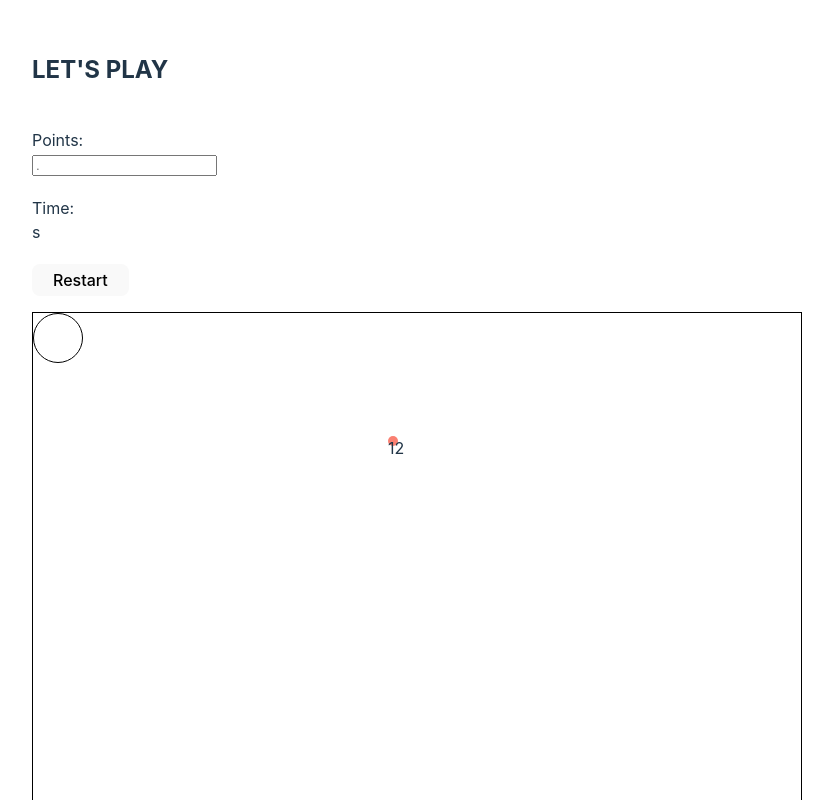
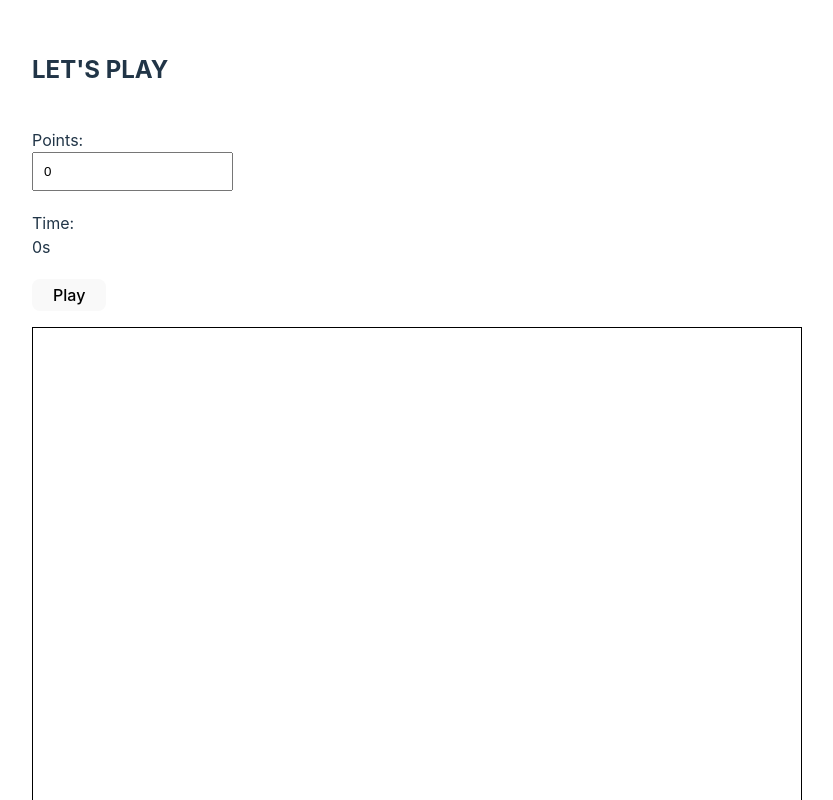
Before and after one commit to FatalMistake-hub/POINT_GAME, a React (Vite) app: page / in a window 1280 px wide. Shown: the top 800 px of the page, without its empty margins (0-833 px from the left). Built offline with nearby package versions, Linux system fonts and the light colour scheme.

Commit message:
update logic

```diff
--- a/src/App.tsx
+++ b/src/App.tsx
@@ -1,17 +1,35 @@
-import { useState } from 'react'
-import './App.css'
-import Header from './component/Header'
-import Container from './component/Container'
+import { useState } from "react";
+import "./App.css";
+import Container from "./component/Container";
+import Header from "./component/Header";
 
 function App() {
+  // const time = useRef()
+  const [point, setPoint] = useState<number>(0);
+  const [isSuccess, setIsSuccess] = useState<boolean>();
+  const [running, setRunning] = useState<boolean>(false);
+
   return (
     <>
       <div className="main">
-        <Header />
-        <Container />
+        <Header
+          point={point}
+          setPoint={setPoint}
+          isSuccess={isSuccess}
+          setIsSuccess={setIsSuccess}
+          running={running}
+          setRunning={setRunning}
+          />
+        <Container point={point}
+          isSuccess={isSuccess}
+          setIsSuccess={setIsSuccess}
+          setPoint={setPoint}
+          running={running}
+          setRunning={setRunning}
+          />
       </div>
     </>
-  )
+  );
 }
 
-export default App
+export default App;
--- a/src/component/Container/container.css
+++ b/src/component/Container/container.css
@@ -7,7 +7,7 @@
   margin-top: 1rem;
 }
 .point {
-  border: 1px solid black;
+  border: 1px solid #f9f9f9;
   width: 48px;
   height: 48px;
   border-radius: 50%;
--- a/src/component/Container/index.tsx
+++ b/src/component/Container/index.tsx
@@ -1,25 +1,75 @@
-import React from 'react'
+import React, { useEffect } from "react";
 import "./container.css";
-type Props = {}
+import { Point } from "../../types";
+type Props = {
+  point: number;
+  setPoint: React.Dispatch<React.SetStateAction<number>>;
+  isSuccess?: boolean;
+  setIsSuccess: React.Dispatch<React.SetStateAction<boolean | undefined>>;
+  running?: boolean;
+  setRunning: React.Dispatch<React.SetStateAction<boolean>>;
+};
+const POINT_SIZE = 48;
+export default function Container({
+  point,
+  setPoint,
+  isSuccess,
+  setIsSuccess,
+  running,
+  setRunning,
+}: Props) {
+  const [currentPoint, setCurrentPoint] = React.useState<number>(0);
+  const [pointList, setPointList] = React.useState<Point[]>([]);
+  const clearPoint = (value: number) => {
+    if (value !== currentPoint + 1) {
+      setIsSuccess(false);
+      return;
+    }
+    setCurrentPoint((prev) => prev + 1);
+    setPointList((prev) => prev.filter((point) => point.value !== value));
+    if (currentPoint + 1 === point) {
+      setIsSuccess(true);
+    }
+  };
 
-export default function Container({
-
-}: Props) {
+  const generateRandomPoint = () => {
+    const pointList: Point[] = [];
+    const containerHeight = 1024;
+    const containerWidth = 768;
+    const maxPositionX = containerWidth - POINT_SIZE;
+    const maxPositionY = containerHeight - POINT_SIZE;
+    for (let i = 0; i < point; i++) {
+      const x = Math.floor(Math.random() * maxPositionX);
+      const y = Math.floor(Math.random() * maxPositionY);
+      pointList.push({ x, y, value: i + 1 });
+    }
+    setPointList(pointList);
+  };
+  useEffect(() => {
+    setCurrentPoint(0);
+    point > 0 && generateRandomPoint();
+  }, [point]);
   return (
-    <div className='container'>
-      <div className="point">
-        <div className="point__element" style={
-          {
-            top: '123px',
-            left: '355px',
-            backgroundColor: 'salmon',
-            position: 'absolute',
-            width: '10px',
-            height: '10px',
-            borderRadius: '50%'
-          }
-        }>12</div>
-      </div>
+    <div className="container">
+      {pointList.map((point, index) => (
+        <div
+          key={point.value}
+          className="point"
+          style={{
+            top: `${point.y}px`,
+            left: `${point.x}px`,
+            backgroundColor: "salmon",
+            position: "absolute",
+            width: `${POINT_SIZE}px`,
+            height: `${POINT_SIZE}px`,
+            borderRadius: "50%",
+            zIndex: `${index + 1}`,
+          }}
+          onClick={() => clearPoint(point.value)}
+        >
+          {point.value}
+        </div>
+      ))}
     </div>
-  )
+  );
 }
--- a/src/component/Header/index.tsx
+++ b/src/component/Header/index.tsx
@@ -1,11 +1,46 @@
-import React from "react";
+import React, { useEffect, useState } from "react";
 import "./header.css";
-type Props = {};
+type Props = {
+  isSuccess?: boolean;
+  setIsSuccess: React.Dispatch<React.SetStateAction<boolean | undefined>>;
+  running?: boolean;
+  setRunning: React.Dispatch<React.SetStateAction<boolean>>;
+  point: number;
+  setPoint: React.Dispatch<React.SetStateAction<number>>;
+};
 
-export default function Header({}: Props) {
+export default function Header({
+  point,
+  setPoint,
+  isSuccess,
+  setIsSuccess,
+  running,
+  setRunning,
+}: Props) {
+  const [timing, setTiming] = useState<number>(0);
+  function getGameMessage() {
+    if (isSuccess === undefined) {
+      return "LET'S PLAY";
+    }
+    return isSuccess ? "You win" : "Game over";
+  }
+  useEffect(() => {
+    if (!running) {
+      setTiming(0);
+    }
+    let interval: number | undefined;
+    if (running) {
+      interval = setInterval(() => {
+        setTiming((prev) => prev + 1);
+      }, 1000);
+    } else {
+      clearInterval(interval);
+    }
+    return () => clearInterval(interval);
+  }, [running,isSuccess]);
   return (
     <div className="header">
-      <h2 className="header__tittle">LET'S PLAY</h2>
+      <h2 className="header__tittle">{getGameMessage()}</h2>
       <div className="header__config">
         <div className="header__config-label">
           <span>Points:</span>
@@ -13,8 +48,13 @@ export default function Header({}: Props) {
         <div className="header__config-input">
           <input
             type="number"
-            placeholder="."
-            onChange={(e: React.ChangeEvent<HTMLInputElement>) => {}}
+            placeholder="Enter point"
+            onChange={(e: React.ChangeEvent<HTMLInputElement>) => {
+              console.log(e.target.value);
+              setPoint(parseInt(e.target.value));
+            }}
+            min={0}
+            value={point}
           />
         </div>
       </div>
@@ -23,17 +63,19 @@ export default function Header({}: Props) {
           <span>Time:</span>
         </div>
         <div className="header__time-value">
-          <span>s</span>
+          <span>{timing}s</span>
         </div>
       </div>
       <div className="header__restart">
         <button
           className="header__restart-button"
           onClick={() => {
-            console.log("Restart");
+            setRunning(true);
+            setTiming(0);
+            setIsSuccess(undefined);
           }}
         >
-          Restart
+          {!running ? "Play" : "Restart"}
         </button>
       </div>
     </div>
--- a/src/index.css
+++ b/src/index.css
@@ -30,7 +30,9 @@ h1 {
   font-size: 3.2em;
   line-height: 1.1;
 }
-
+input{
+  padding: 10px;
+}
 button {
   border-radius: 8px;
   border: 1px solid transparent;
--- /dev/null
+++ b/src/types/index.ts
@@ -0,0 +1,5 @@
+export interface Point {
+  x: number;
+  y: number;
+  value: number;
+}
```
Also changed, not shown: 1 other file (tests, documents, lock files or other folders).
